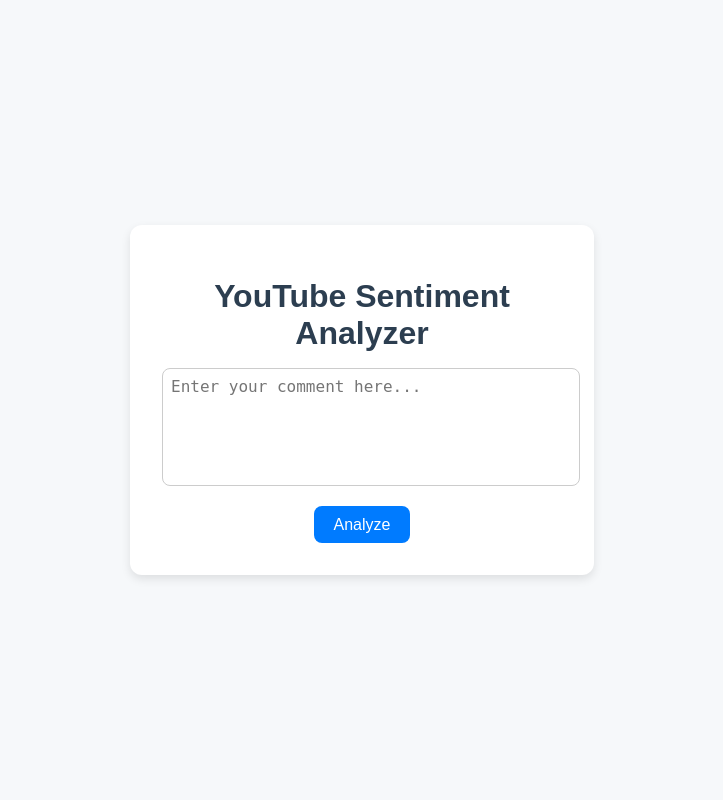
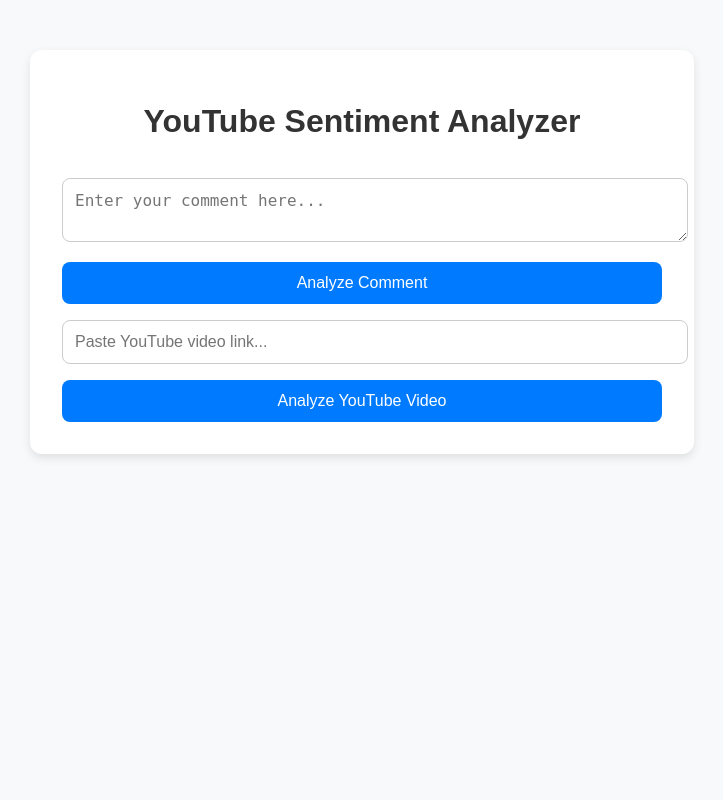
Before and after one commit to Costas1992/youtube_sentiment, a Flask app: page / in a window 1280 px wide. Shown: the whole page, without its empty margins (278-1001 px from the left). Run offline with Flask 3, Linux system fonts and the light colour scheme; parts of the project's set-up code (start-up, migrations or seed data) failed here and were passed over.

Commit message:
Add YouTube video sentiment analysis feature + cleaned HTML

```diff
--- a/app.py
+++ b/app.py
@@ -3,36 +3,96 @@
 import numpy as np
 import pickle
 from tensorflow.keras.preprocessing.sequence import pad_sequences
+from googleapiclient.discovery import build
+from dotenv import load_dotenv
+import os
 
-# Model paths
+# Loading Environment Variables
+load_dotenv()
+YOUTUBE_API_KEY = os.getenv("YT_API_KEY")
+
+# Model,Tokenizer Paths
 MODEL_PATH = "models/sentiment_model.keras"
 TOKENIZER_PATH = "models/tokenizer.pkl"
+LABEL_PATH = "models/sentiment_label.pickle"
 MAX_LEN = 250
 
-# Load model and tokenizer
+# Loading Model and Tokenizer
 model = tf.keras.models.load_model(MODEL_PATH)
-with open(TOKENIZER_PATH, 'rb') as f:
+
+with open(TOKENIZER_PATH, "rb") as f:
     tokenizer = pickle.load(f)
 
-# Flask app
+label_encoder = {0: "positive", 1: "negative"}
+
+#Flask App
 app = Flask(__name__)
 
+# Predict Sentiment
 def predict_sentiment(text_list):
     sequences = tokenizer.texts_to_sequences(text_list)
-    padded = pad_sequences(sequences, maxlen=MAX_LEN, padding='post', truncating='post')
+    padded = pad_sequences(sequences, maxlen=MAX_LEN, padding="post", truncating="post")
     preds = model.predict(padded)
-    preds = np.argmax(preds, axis=1)
-    sentiments = ["negative" if p == 0 else "positive" for p in preds]
+    class_indices = np.argmax(preds, axis=1)
+    sentiments = [label_encoder[i] for i in class_indices]
     return sentiments
+
+# Fetch YouTube Comments
+def get_video_comments(video_url, max_comments=10):
+    try:
+        video_id = video_url.split("v=")[-1].split("&")[0]
+        youtube = build("youtube", "v3", developerKey=YOUTUBE_API_KEY)
+        comments = []
+        request = youtube.commentThreads().list(
+            part="snippet",
+            videoId=video_id,
+            maxResults=max_comments,
+            textFormat="plainText"
+        )
+        response = request.execute()
+
+        for item in response.get("items", []):
+            comment = item["snippet"]["topLevelComment"]["snippet"]["textDisplay"]
+            comments.append(comment)
+        return comments
+    except Exception as e:
+        print(f"Error fetching comments: {e}")
+        return []
+
+# Routes
 
 @app.route("/", methods=["GET", "POST"])
 def index():
+    sentiment = None
+    comment = None
     if request.method == "POST":
         comment = request.form["comment"]
         sentiment = predict_sentiment([comment])[0]
-        return render_template("index.html", comment=comment, sentiment=sentiment)
-    return render_template("index.html")
+    return render_template("index.html", comment=comment, sentiment=sentiment)
 
+@app.route("/analyze_video", methods=["POST"])
+def analyze_video():
+    video_url = request.form["video_url"]
+    comments = get_video_comments(video_url, max_comments=10)
+
+    if not comments:
+        return render_template("video_results.html", error="No comments found or invalid video URL.")
+
+    sentiments = predict_sentiment(comments)
+    pos = sentiments.count("positive")
+    neg = sentiments.count("negative")
+
+    result = {
+        "video_url": video_url,
+        "total": len(comments),
+        "positive": pos,
+        "negative": neg,
+        "avg_score": round(pos / len(comments) * 100, 2)
+    }
+
+    return render_template("video_results.html", result=result, comments=zip(comments, sentiments))
+
+# API endpoint for programmatic use
 @app.route("/api/predict", methods=["POST"])
 def api_predict():
     data = request.get_json()
@@ -40,5 +100,6 @@
     sentiment = predict_sentiment([comment])[0]
     return jsonify({"comment": comment, "sentiment": sentiment})
 
+# Run App
 if __name__ == "__main__":
     app.run(debug=True)
--- a/templates/index.html
+++ b/templates/index.html
@@ -1,73 +1,99 @@
 <!DOCTYPE html>
 <html lang="en">
 <head>
-    <meta charset="UTF-8" />
-    <meta name="viewport" content="width=device-width, initial-scale=1.0" />
+  <meta charset="UTF-8">
   <title>YouTube Sentiment Analyzer</title>
   <style>
     body {
       font-family: Arial, sans-serif;
-            background-color: #f6f8fa;
-            display: flex;
-            justify-content: center;
-            align-items: center;
-            height: 100vh;
+      background-color: #f8f9fa;
       margin: 0;
+      padding: 0;
     }
+
     .container {
-            background: #fff;
+      max-width: 600px;
+      margin: 50px auto;
+      background: white;
+      padding: 2rem;
       border-radius: 12px;
       box-shadow: 0 4px 10px rgba(0, 0, 0, 0.1);
-            padding: 2rem;
-            width: 400px;
+    }
+
+    h1 {
       text-align: center;
+      color: #333;
     }
-        h1 {
-            color: #2c3e50;
-            margin-bottom: 1rem;
+
+    textarea, input[type="text"] {
+      width: 100%;
+      padding: 0.75rem;
+      margin-top: 1rem;
+      border-radius: 8px;
+      border: 1px solid #ccc;
+      font-size: 1rem;
     }
-        textarea {
+
+    button {
+      margin-top: 1rem;
       width: 100%;
-            height: 100px;
-            padding: 0.5rem;
+      background-color: #007BFF;
+      color: white;
+      border: none;
+      padding: 0.75rem;
       font-size: 1rem;
       border-radius: 8px;
-            border: 1px solid #ccc;
-            resize: none;
+      cursor: pointer;
+      transition: background-color 0.2s ease;
     }
-        button {
-            margin-top: 1rem;
-            background-color: #007bff;
-            color: white;
-            border: none;
-            padding: 0.6rem 1.2rem;
-            border-radius: 8px;
-            cursor: pointer;
-            font-size: 1rem;
-        }
+
     button:hover {
       background-color: #0056b3;
     }
+
     .result {
-            margin-top: 1rem;
+      margin-top: 2rem;
+      background-color: #f1f1f1;
+      padding: 1rem;
+      border-radius: 8px;
+    }
+
+    .sentiment {
       font-weight: bold;
-            font-size: 1.1rem;
     }
+
+    .positive {
+      color: green;
+    }
+
+    .negative {
+      color: red;
+    }
+
   </style>
 </head>
+
 <body>
   <div class="container">
     <h1>YouTube Sentiment Analyzer</h1>
+
     <form method="POST">
       <textarea name="comment" placeholder="Enter your comment here..." required></textarea>
-            <br />
-            <button type="submit">Analyze</button>
+      <button type="submit">Analyze Comment</button>
     </form>
+
+
+    <form action="/analyze_video" method="POST">
+      <input type="text" name="video_url" placeholder="Paste YouTube video link..." required>
+      <button type="submit">Analyze YouTube Video</button>
+    </form>
+
+
     {% if comment %}
     <div class="result">
-            <p>Comment: "{{ comment }}"</p>
-            <p>Predicted sentiment:
-                <span style="color: {{ 'green' if sentiment == 'positive' else 'red' }};">
+      <p><b>Comment:</b> "{{ comment }}"</p>
+      <p>Predicted Sentiment:
+        <span class="sentiment {{ sentiment }}">
           {{ sentiment | capitalize }}
         </span>
       </p>
```
Also changed, not shown: templates/video_results.html (added, +33 -0 lines), 1 other file. Lines whose indentation alone changed are shown as unchanged.
